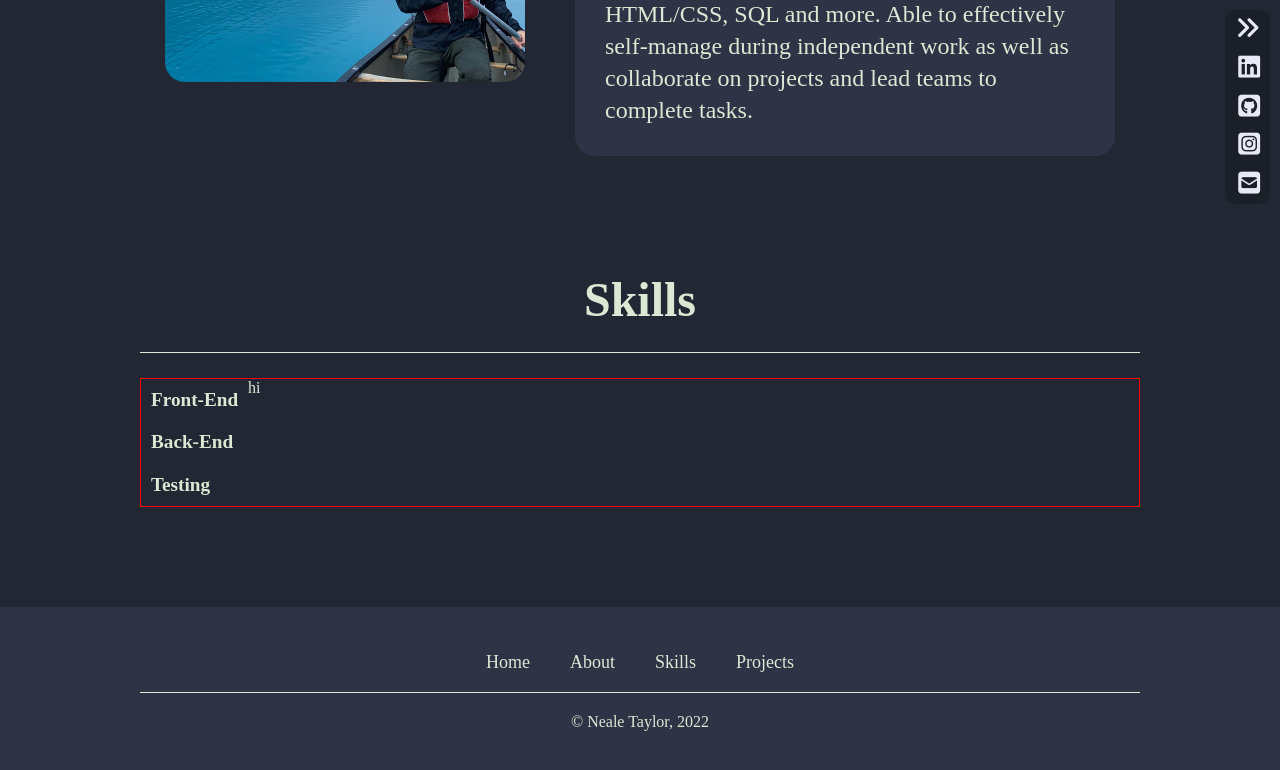
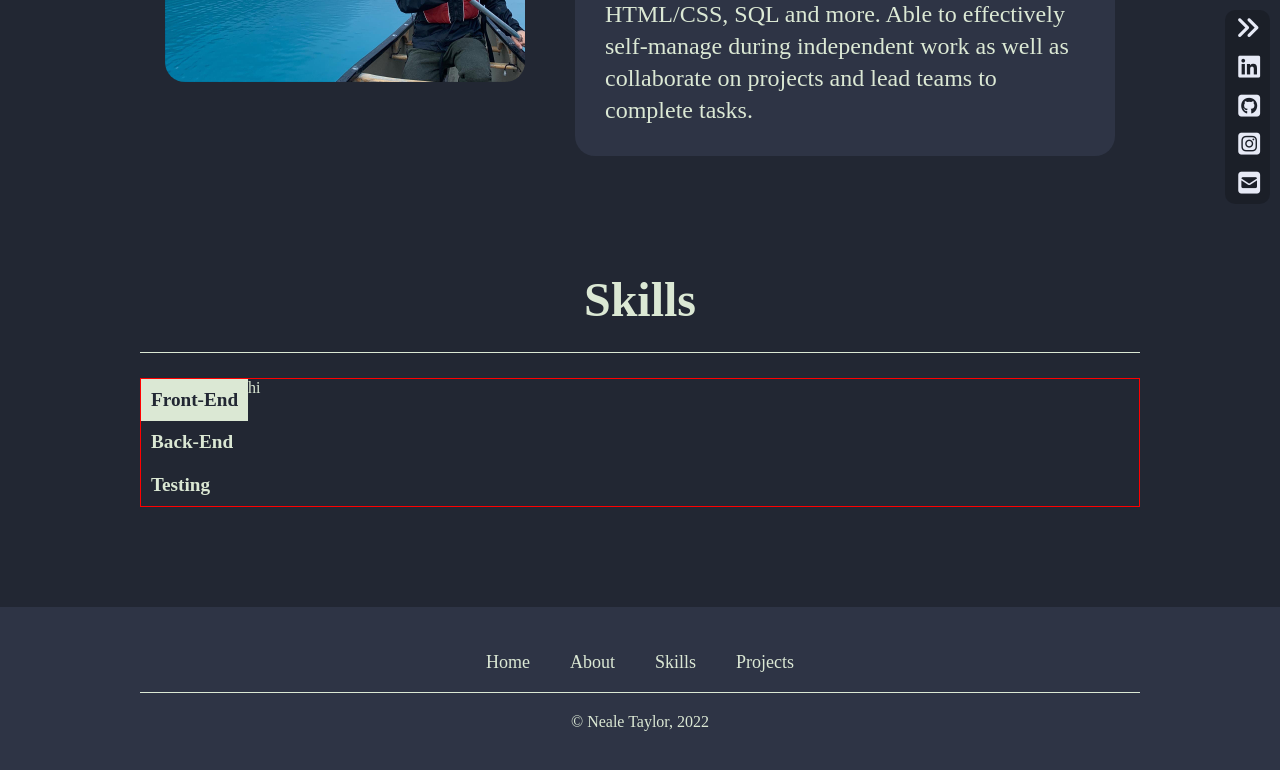
Before and after one commit to NealePT/nealetaylorcom, a React (Create React App) app in the folder react-site/: page / in a window 1280 px wide. In both pictures the pointer is over the element "Front-End". Shown: the part 1254-2024 px from the top of the page. Built offline with nearby package versions, Linux system fonts and the light colour scheme.

Commit message:
add hover effects for skills

```diff
--- a/react-site/src/components/Skills.css
+++ b/react-site/src/components/Skills.css
@@ -47,3 +47,9 @@
   padding: 10px;
   margin: 0px;
 }
+
+.skillContainer h5:hover {
+  background-color: #DBE8D4;
+  cursor: pointer;
+  color: #222733;
+}
```
